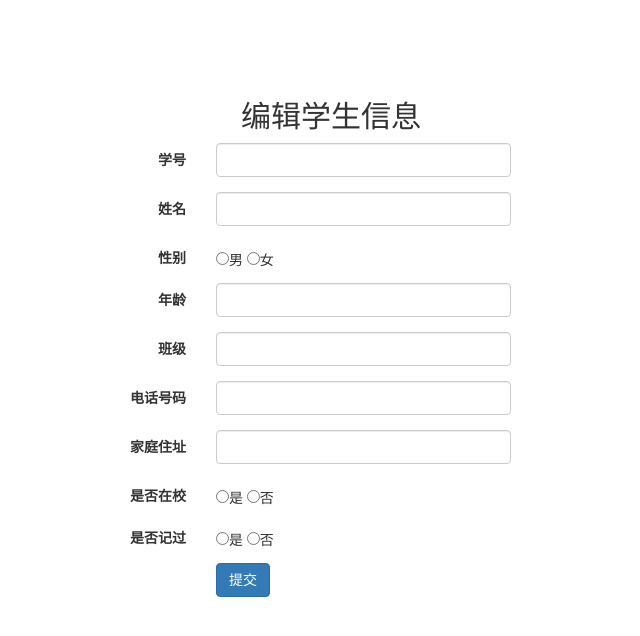
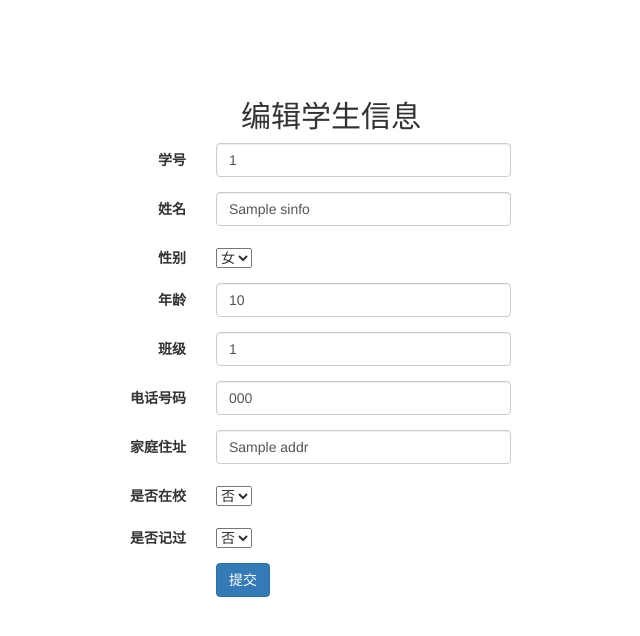
Before and after one commit to lv289/spt2101, a Django app: template zb/templates/app01/stu_edit.html in a window 1280 px wide. Shown: the top 636 px of the page, without its empty margins (309-949 px from the left). Run offline with Django 3.2, Linux system fonts and the light colour scheme; the template is opened without the code that fills it: most values are stand-ins (such as "Sample title", 1, 10 or a date in 2020); some libraries are stand-ins or nearby versions.

Commit message:
zhenyu V1.1

```diff
--- a/zb/templates/app01/stu_edit.html
+++ b/zb/templates/app01/stu_edit.html
@@ -22,58 +22,71 @@
                     <div class="form-group">
                         <label class="col-sm-2 col-md-offset-2 control-label">学号</label>
                         <div class="col-sm-5">
-                            <input type="text" class="form-control" placeholder="" name="sid">
+                            <input type="text" class="form-control" placeholder="" name="sid" value="{{ obj.sid }}">
                         </div>
                     </div>
                     <div class="form-group">
                         <label class="col-sm-2 col-md-offset-2 control-label">姓名</label>
                         <div class="col-sm-5">
-                            <input type="text" class="form-control" placeholder="" name="name">
+                            <input type="text" class="form-control" placeholder="" name="name" value="{{ obj.sinfo.name  }}">
                         </div>
                     </div>
                     <div class="form-group" >
                         <label class="col-sm-2 col-md-offset-2 control-label">性别</label>
                         <div class="col-sm-5" id="r1">
-                            <input type="radio" name="sex" value="1">男
-                            <input type="radio" name="sex" value="0">女
+                            <select name="sex">
+                            {% if obj.sinfo.sex == 1 %}
+                <option selected value="1">男</option>
+            {% else %}
+                <option selected value="0">女</option>{% endif %}
+        </select>
                         </div>
                     </div>
                     <div class="form-group">
                         <label class="col-sm-2 col-md-offset-2 control-label">年龄</label>
                         <div class="col-sm-5">
-                            <input type="text" class="form-control" placeholder="" name="age">
+                            <input type="text" class="form-control" placeholder="" name="age" value="{{ obj.sinfo.age }}">
                         </div>
                     </div>
                     <div class="form-group">
                         <label class="col-sm-2 col-md-offset-2 control-label">班级</label>
                         <div class="col-sm-5">
-                            <input type="text" class="form-control" placeholder="" name="cid">
+                            <input type="text" class="form-control" placeholder="" name="cid" value="{{ obj.sinfo.cid }}">
                         </div>
                     </div>
                     <div class="form-group">
                         <label class="col-sm-2 col-md-offset-2 control-label">电话号码</label>
                         <div class="col-sm-5">
-                            <input type="text" class="form-control" placeholder="" name="tel ">
+                            <input type="text" class="form-control" placeholder="" name="tel " value="{{ obj.sinfo.tel }}">
                         </div>
                     </div>
                     <div class="form-group">
                         <label class="col-sm-2 col-md-offset-2 control-label">家庭住址</label>
                         <div class="col-sm-5">
-                            <input type="text" class="form-control" placeholder="" name="addr">
+                            <input type="text" class="form-control" placeholder="" name="addr" value="{{ obj.sinfo.addr }}">
                         </div>
                     </div>
                     <div class="form-group">
                         <label class="col-sm-2 col-md-offset-2 control-label">是否在校</label>
                         <div class="col-sm-5" id="r2">
-                            <input type="radio" name="status" value="1">是
-                            <input type="radio" name="status" value="0">否
+                           <select name="in_school">
+                            {% if obj.sinfo.in_school == 1 %}
+                <option selected value="1">是</option>
+            {% else %}
+                <option selected value="0">否</option>{% endif %}
+        </select>
                         </div>
                     </div>
                     <div class="form-group">
                         <label class="col-sm-2 col-md-offset-2 control-label">是否记过</label>
                         <div class="col-sm-5" id="r3">
-                            <input type="radio" name="wrong" value="1">是
-                            <input type="radio" name="wrong" value="0">否
+                          <select name="in_school">
+                              {% if obj.sinfo.wrong == 1 %}
+                <option selected value="1">是</option>
+            {% else %}
+                <option selected value="0">否</option>{% endif %}
+
+        </select>
                         </div>
                     </div>
                 <div class="form-group">
--- a/zb/templates/app01/stu_management.html
+++ b/zb/templates/app01/stu_management.html
@@ -36,11 +36,11 @@
                 <tr>
                     <td>{{ i.sid }}</td>
                     <td>{{ i.sinfo.name }}</td>
+                    <td>{{ i.sinfo.sex }}</td>
                     <td>{{ i.sinfo.age }}</td>
                     <td>{{ i.sinfo.cid }}</td>
-                    <td>{{ i.sinfo.sex }}</td>
+                    <td>{{ i.sinfo.tel  }}</td>
                     <td>{{ i.sinfo.addr }}</td>
-                    <td>{{ i.sinfo.tel  }}</td>
                     <td>{{ i.in_school  }}</td>
                     <td>{{ i.wrong  }}</td>
                     <td>{{ i.time  }}</td>
```
